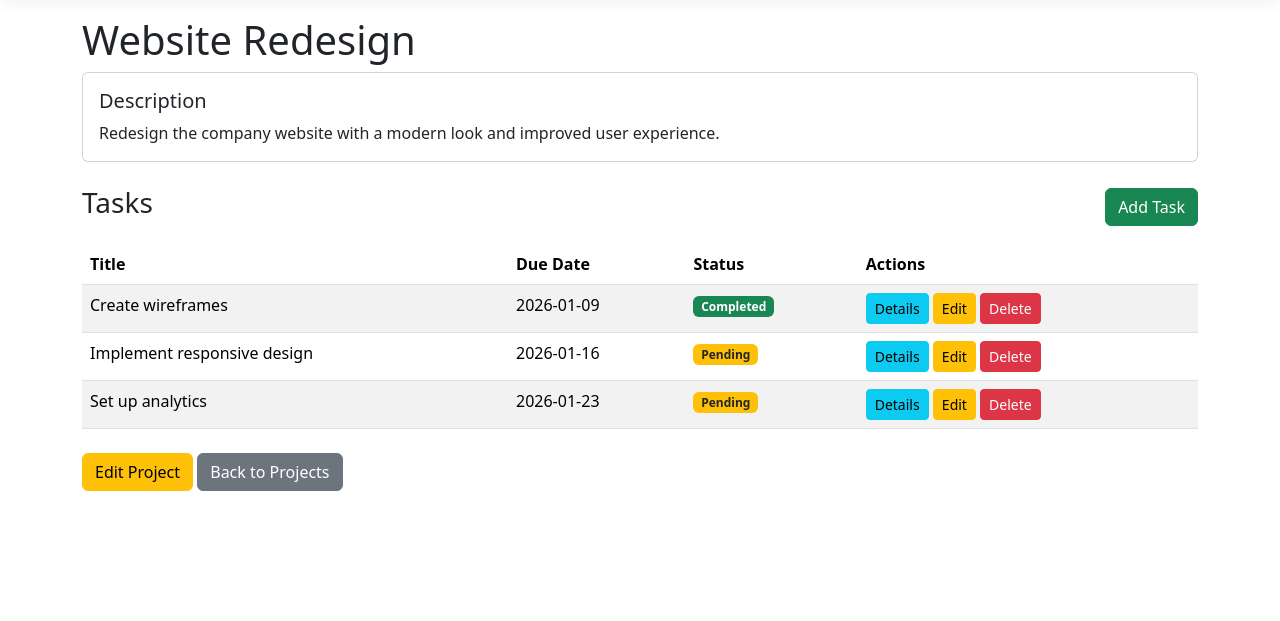
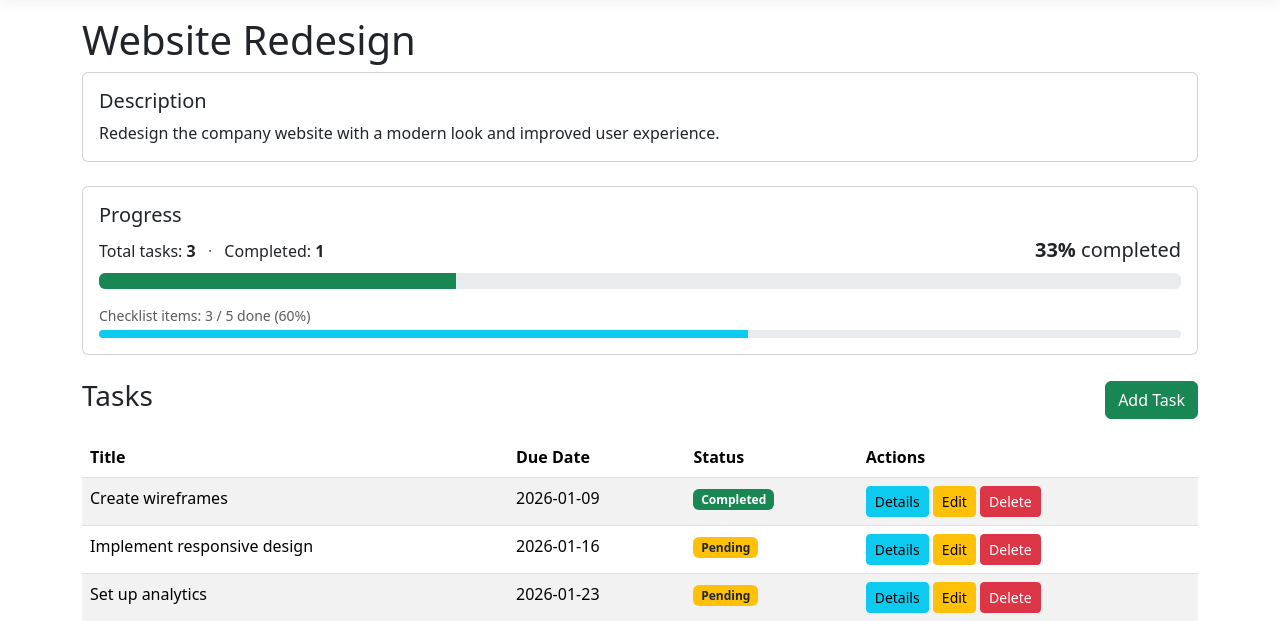
Before and after one commit to Tozinix04/task-check-list, an ASP.NET Core app: page /Projects/Details/1 in a window 1280 px wide. Shown: the part 57-678 px from the top of the page. Run offline with ASP.NET Core 8, Linux system fonts and the light colour scheme; data comes from the database, SQL or seed files in the repository; style sheets or scripts are compiled from the project's sources; the project's own start-up code is not run, and a stand-in starts its controllers and pages.

Commit message:
feat: display project progress summary
- ProjectDetailsViewModel with a ProjectProgress summary: total tasks,
  completed tasks and percentage (0% for a project without tasks)
- counts computed with CountAsync (SQL COUNT) in ProjectsController
- progress card with an accessible Bootstrap progress bar, plus checklist
  item progress across the whole project (bonus)

```diff
--- a/TaskChecklist/Controllers/ProjectsController.cs
+++ b/TaskChecklist/Controllers/ProjectsController.cs
@@ -2,6 +2,7 @@ using Microsoft.AspNetCore.Mvc;
 using Microsoft.EntityFrameworkCore;
 using TaskChecklist.Data;
 using TaskChecklist.Models;
+using TaskChecklist.ViewModels;
 
 namespace TaskChecklist.Controllers
 {
@@ -28,7 +29,7 @@ namespace TaskChecklist.Controllers
             }
 
             var project = await _context.Projects
-                .Include(p => p.Tasks)
+                .AsNoTracking()
                 .FirstOrDefaultAsync(p => p.Id == id);
 
             if (project == null)
@@ -36,7 +37,26 @@ namespace TaskChecklist.Controllers
                 return NotFound();
             }
 
-            return View(project);
+            var projectTasks = _context.TaskItems.Where(t => t.ProjectId == project.Id);
+            var projectChecklistItems = _context.ChecklistItems.Where(c => c.TaskItem.ProjectId == project.Id);
+
+            var viewModel = new ProjectDetailsViewModel
+            {
+                Project = project,
+                Tasks = await projectTasks
+                    .AsNoTracking()
+                    .OrderBy(t => t.Id)
+                    .ToListAsync(),
+                Progress = new ProjectProgress
+                {
+                    TotalTasks = await projectTasks.CountAsync(),
+                    CompletedTasks = await projectTasks.CountAsync(t => t.IsCompleted),
+                    TotalChecklistItems = await projectChecklistItems.CountAsync(),
+                    DoneChecklistItems = await projectChecklistItems.CountAsync(c => c.IsDone)
+                }
+            };
+
+            return View(viewModel);
         }
 
         public IActionResult Create()
--- a/TaskChecklist/Views/Projects/Details.cshtml
+++ b/TaskChecklist/Views/Projects/Details.cshtml
@@ -1,24 +1,59 @@
-@model TaskChecklist.Models.Project
+@model TaskChecklist.ViewModels.ProjectDetailsViewModel
 
 @{
     ViewData["Title"] = "Project Details";
 }
 
-<h1>@Model.Name</h1>
+<h1>@Model.Project.Name</h1>
 
 <div class="card mb-4">
     <div class="card-body">
         <h5 class="card-title">Description</h5>
-        <p class="card-text">@Model.Description</p>
+        <p class="card-text">@Model.Project.Description</p>
+    </div>
+</div>
+
+<div class="card mb-4">
+    <div class="card-body">
+        <h5 class="card-title">Progress</h5>
+        <div class="d-flex flex-wrap justify-content-between align-items-baseline gap-2 mb-2">
+            <span>
+                Total tasks: <strong>@Model.Progress.TotalTasks</strong>
+                <span class="mx-2 text-muted">&middot;</span>
+                Completed: <strong>@Model.Progress.CompletedTasks</strong>
+            </span>
+            <span class="fs-5"><strong>@Model.Progress.PercentCompleted%</strong> completed</span>
+        </div>
+        <div class="progress" role="progressbar" aria-label="Tasks completed"
+             aria-valuenow="@Model.Progress.PercentCompleted" aria-valuemin="0" aria-valuemax="100">
+            <div class="progress-bar bg-success" style="width: @Model.Progress.PercentCompleted%"></div>
+        </div>
+
+        <div class="mt-3">
+            @if (Model.Progress.TotalChecklistItems > 0)
+            {
+                <div class="small text-muted mb-1">
+                    Checklist items: @Model.Progress.DoneChecklistItems / @Model.Progress.TotalChecklistItems done (@Model.Progress.ChecklistPercentDone%)
+                </div>
+                <div class="progress" role="progressbar" aria-label="Checklist items done" style="height: 0.5rem"
+                     aria-valuenow="@Model.Progress.ChecklistPercentDone" aria-valuemin="0" aria-valuemax="100">
+                    <div class="progress-bar bg-info" style="width: @Model.Progress.ChecklistPercentDone%"></div>
+                </div>
+            }
+            else
+            {
+                <div class="small text-muted">No checklist items yet.</div>
+            }
+        </div>
     </div>
 </div>
 
 <div class="d-flex justify-content-between align-items-center mb-3">
     <h3>Tasks</h3>
-    <a asp-controller="Tasks" asp-action="Create" asp-route-projectId="@Model.Id" class="btn btn-success">Add Task</a>
+    <a asp-controller="Tasks" asp-action="Create" asp-route-projectId="@Model.Project.Id" class="btn btn-success">Add Task</a>
 </div>
 
-@if (Model.Tasks != null && Model.Tasks.Any())
+@if (Model.Tasks.Any())
 {
     <table class="table table-striped">
         <thead>
@@ -63,6 +98,6 @@ else
 }
 
 <div class="mt-4">
-    <a asp-action="Edit" asp-route-id="@Model.Id" class="btn btn-warning">Edit Project</a>
+    <a asp-action="Edit" asp-route-id="@Model.Project.Id" class="btn btn-warning">Edit Project</a>
     <a asp-action="Index" class="btn btn-secondary">Back to Projects</a>
 </div>
```
Also changed, not shown: TaskChecklist/ViewModels/ProjectDetailsViewModel.cs (added, +13 -0 lines), TaskChecklist/ViewModels/ProjectProgress.cs (added, +20 -0 lines).
